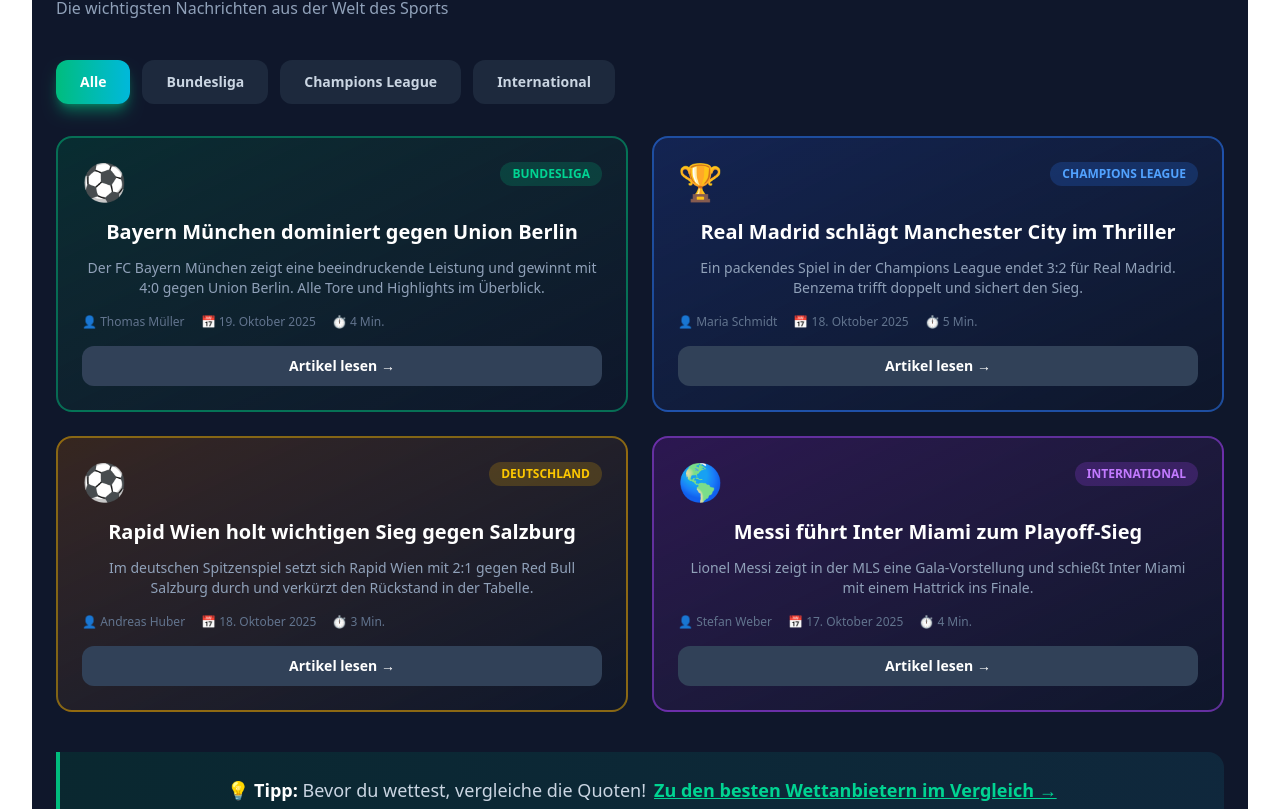
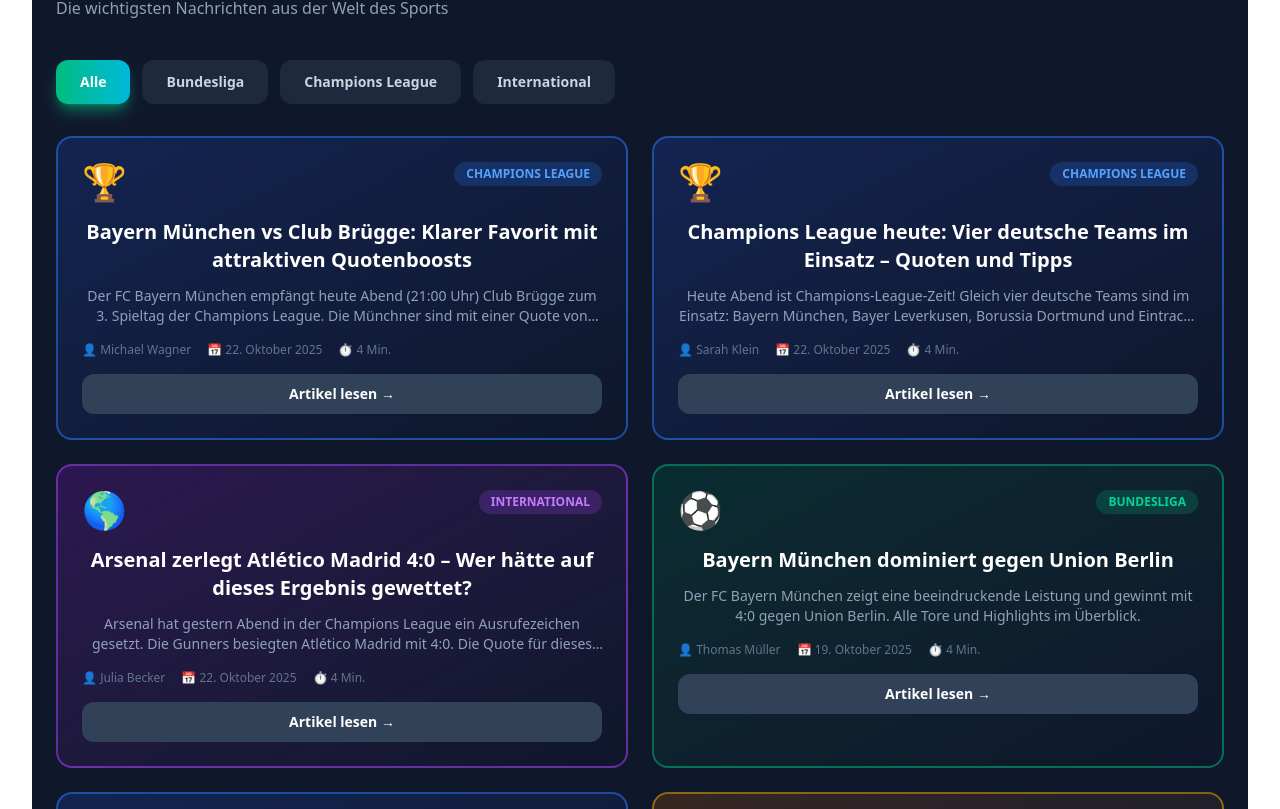
Before and after one commit to michaelgie79/nur-sportwetten-de, a React (Vite) app: page / in a window 1280 px wide. Shown: the part 975-1784 px from the top of the page. Built offline with nearby package versions, Linux system fonts and the light colour scheme.

Commit message:
Content: Add 3 new articles with real betting odds for Champions League matches (22.10.2025)

```diff
--- a/src/App.jsx
+++ b/src/App.jsx
@@ -8,6 +8,36 @@
 
   // Simulated news data
   const newsArticles = [
+    {
+      id: 101,
+      category: 'champions-league',
+      title: 'Bayern München vs Club Brügge: Klarer Favorit mit attraktiven Quotenboosts',
+      excerpt: 'Der FC Bayern München empfängt heute Abend (21:00 Uhr) Club Brügge zum 3. Spieltag der Champions League. Die Münchner sind mit einer Quote von 1.20 klarer Favorit. Besonders interessant: Winamax bietet einen 1000%-Quotenboost auf den Bayern-Sieg – aus 1.21 werden 14.00!',
+      date: '22. Oktober 2025',
+      author: 'Michael Wagner',
+      readTime: '4 Min.',
+      image: '🏆'
+    },
+    {
+      id: 102,
+      category: 'champions-league',
+      title: 'Champions League heute: Vier deutsche Teams im Einsatz – Quoten und Tipps',
+      excerpt: 'Heute Abend ist Champions-League-Zeit! Gleich vier deutsche Teams sind im Einsatz: Bayern München, Bayer Leverkusen, Borussia Dortmund und Eintracht Frankfurt. Wir haben die besten Quoten und Wett-Tipps für euch zusammengestellt.',
+      date: '22. Oktober 2025',
+      author: 'Sarah Klein',
+      readTime: '4 Min.',
+      image: '🏆'
+    },
+    {
+      id: 103,
+      category: 'international',
+      title: 'Arsenal zerlegt Atlético Madrid 4:0 – Wer hätte auf dieses Ergebnis gewettet?',
+      excerpt: 'Arsenal hat gestern Abend in der Champions League ein Ausrufezeichen gesetzt. Die Gunners besiegten Atlético Madrid mit 4:0. Die Quote für dieses korrekte Ergebnis lag bei satten 18.0. Auch Newcastle und Manchester City feierten klare Siege.',
+      date: '22. Oktober 2025',
+      author: 'Julia Becker',
+      readTime: '4 Min.',
+      image: '🌎'
+    },
     {
       id: 1,
       category: 'bundesliga',
```
